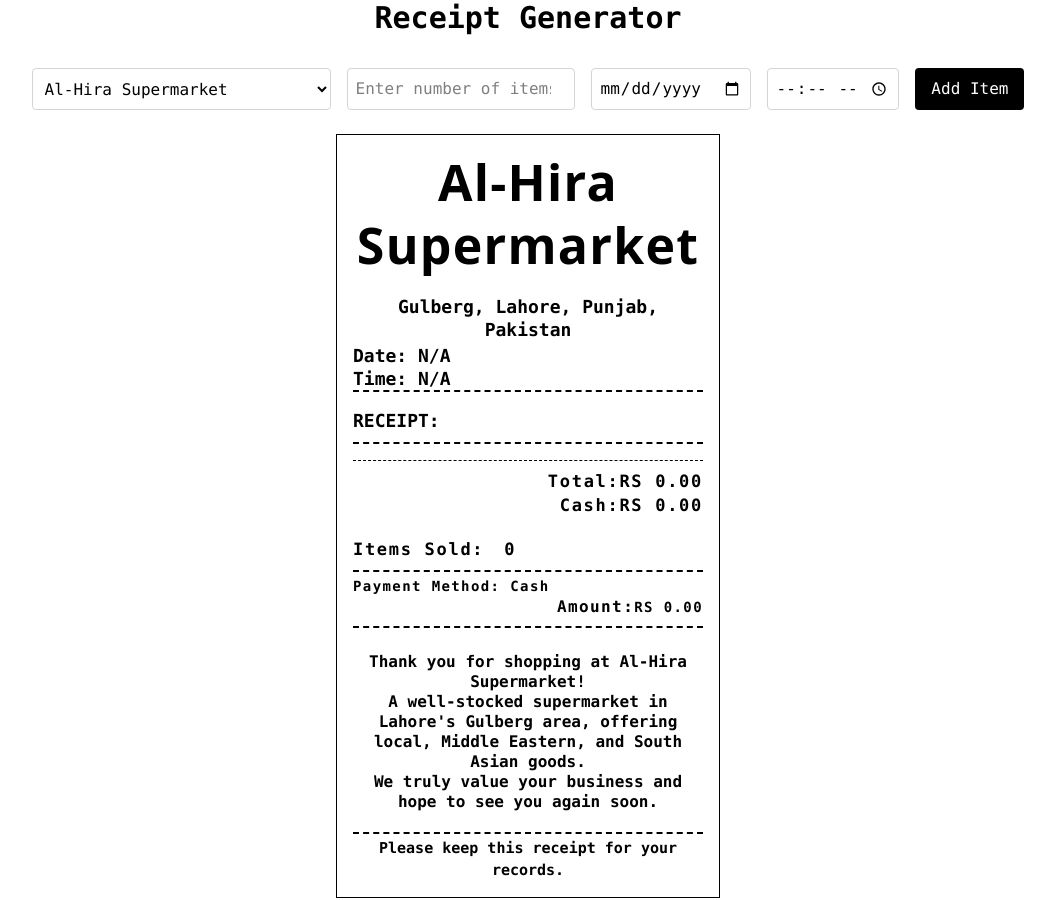
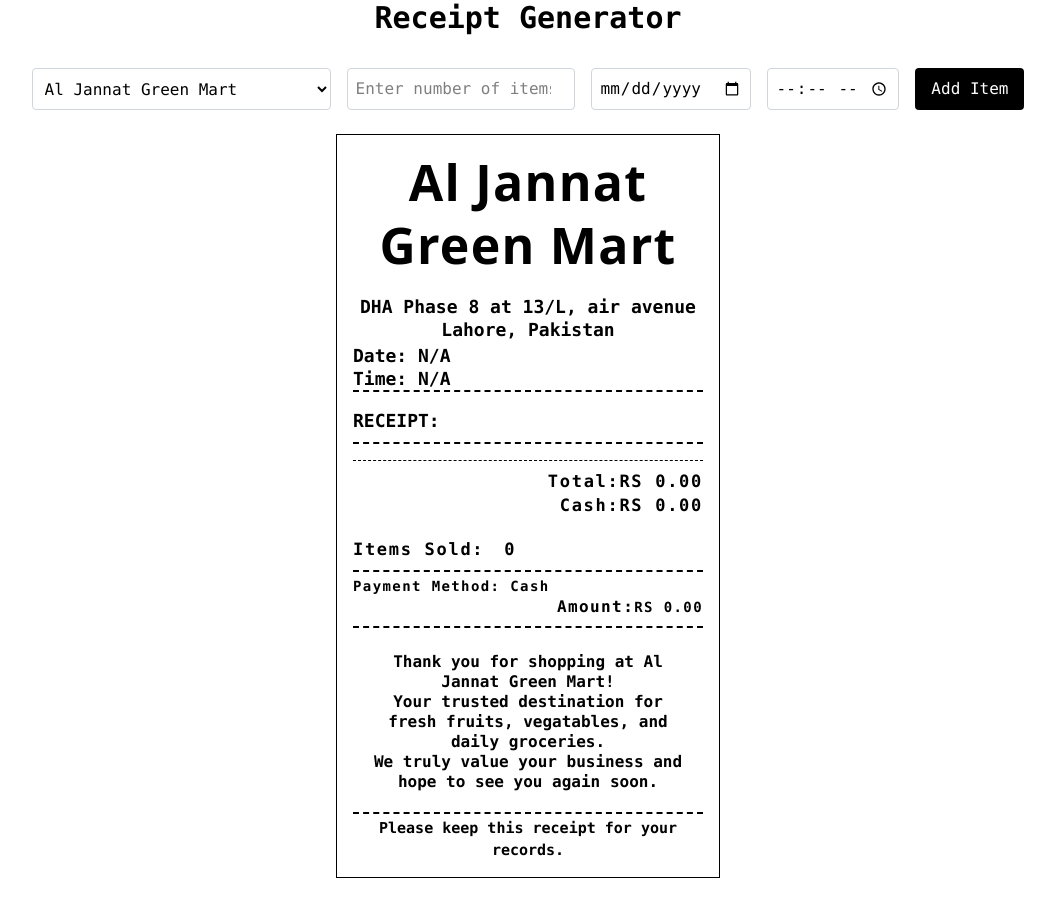
Before and after one commit to umayrrnaqvi/receipt-waitrose, a Next.js app: page /al-jannat in a window 1280 px wide. Shown: the top 900 px of the page, without its empty margins (112-1167 px from the left). Built offline with nearby package versions, Linux system fonts and the light colour scheme.

Commit message:
adds al-jannat

```diff
--- a/app/al-jannat/page.jsx
+++ b/app/al-jannat/page.jsx
@@ -118,6 +118,11 @@ const items = [
 
 const stores = [
     {
+        name: "Al Jannat Green Mart",
+        address: "DHA Phase 8 at 13/L, air avenue Lahore, Pakistan",
+        description: "Your trusted destination for fresh fruits, vegatables, and daily groceries."
+    },
+    {
         name: "Al-Hira Supermarket",
         address: "Gulberg, Lahore, Punjab, Pakistan",
         description: "A well-stocked supermarket in Lahore's Gulberg area, offering local, Middle Eastern, and South Asian goods." // Alt Bold, modern setup
@@ -211,7 +216,7 @@ const stores = [
         name: "Umar Cash and Carry",
         address: "Lahore, Punjab, Pakistan",
         description: "A popular cash-and-carry wholesaler in Lahore."
-    }
+    },
 ];
 
 const Page = () => {
@@ -267,7 +272,7 @@ const Page = () => {
     return (
         <div className="min-h-screen bg-white text-black font-mono">
             <h1 className="text-3xl font-bold text-center mb-8 no-print">
-                 Receipt Generator
+                Receipt Generator
             </h1>
 
             {/* Item Input Section */}
```
